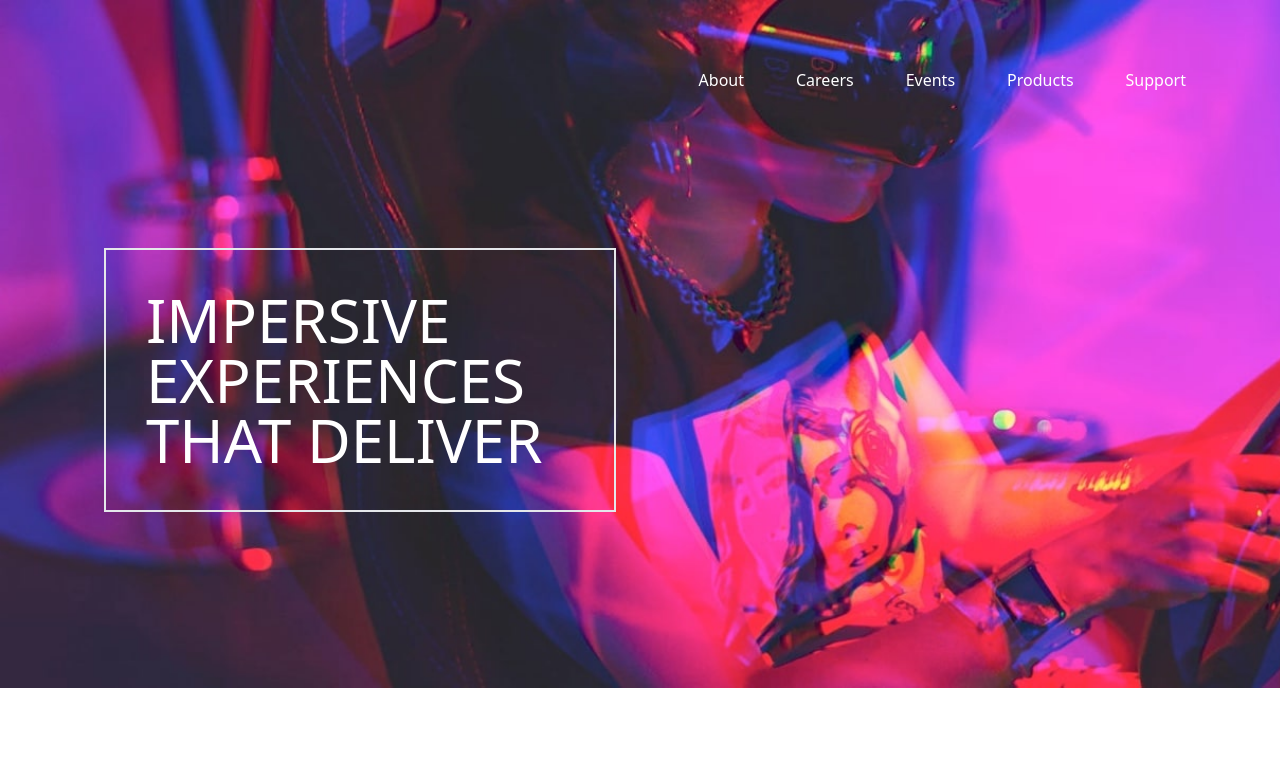
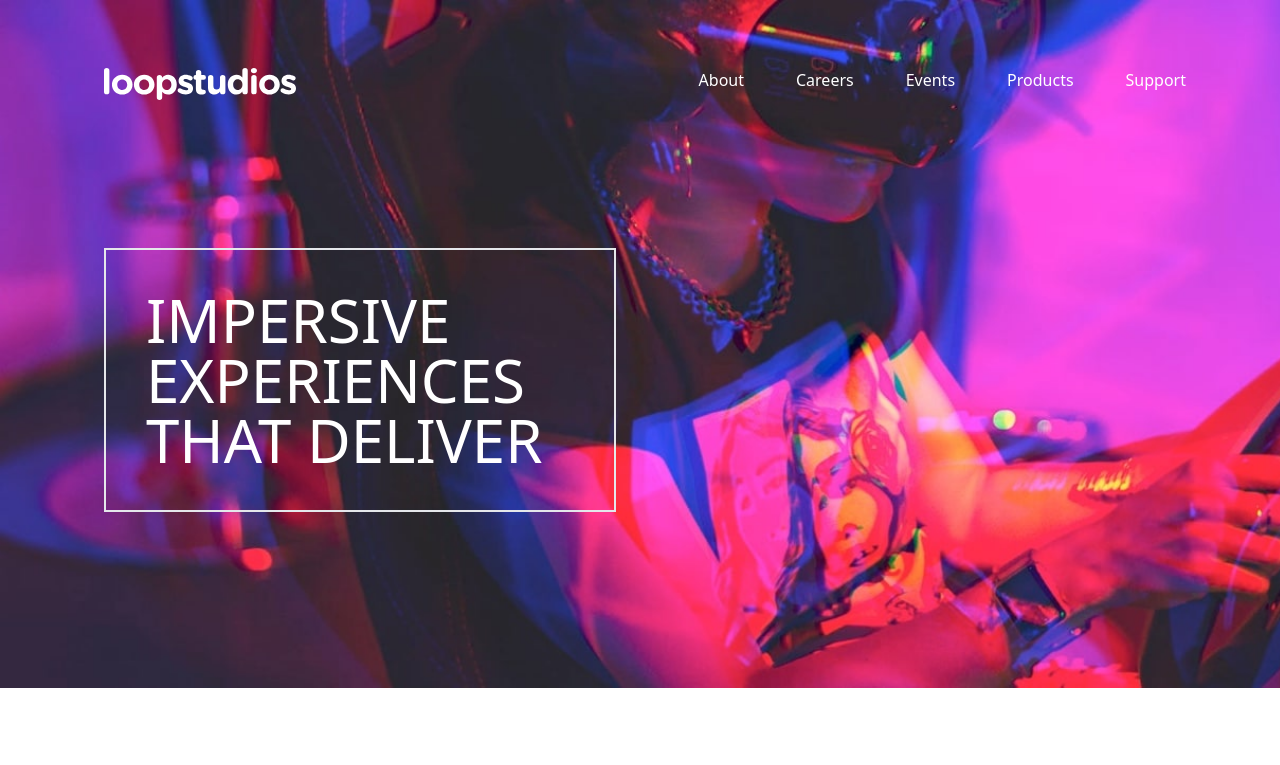
Before and after one commit to zareenf01/loopstudios-web, a website: page public/index.html in a window 1280 px wide. Shown: the top 765 px of the page. Drawn offline with nearby package versions, Linux system fonts and the light colour scheme; files that its build step writes are made by us from their sources; the site is published under a folder, as on GitHub Pages, so addresses that start at the root find nothing; files whose address does not match are found by name.

Commit message:
Update index.html

```diff
--- a/public/index.html
+++ b/public/index.html
@@ -21,7 +21,7 @@
         <div class="container max-w-6xl mx-auto px-6 py-12 md:px-0">
             <!--Nav/Logo container-->
             <nav class="flex items-center justify-between  text-white">
-                <img class="md:ml-10" src="/images/logo.svg" alt="">
+                <img class="md:ml-10" src="./images/logo.svg" alt="">
                 <!--Menu-->
                 <div class="hidden m-5 font-alata md:flex md: space-x-8">
                     <div class="group">
```
